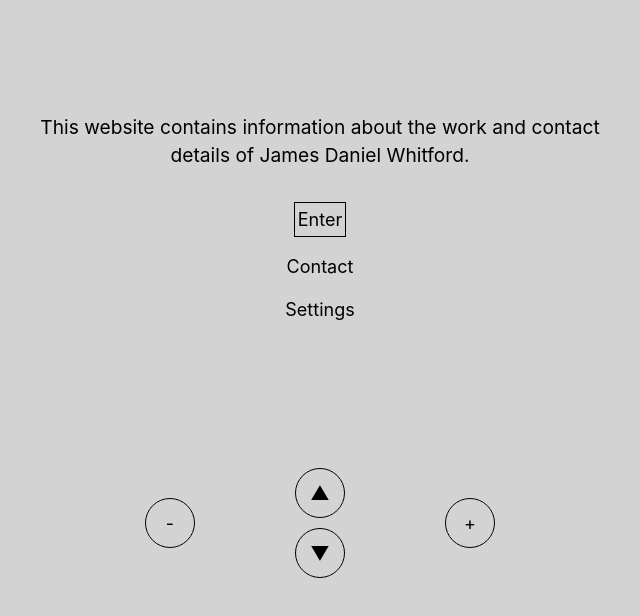
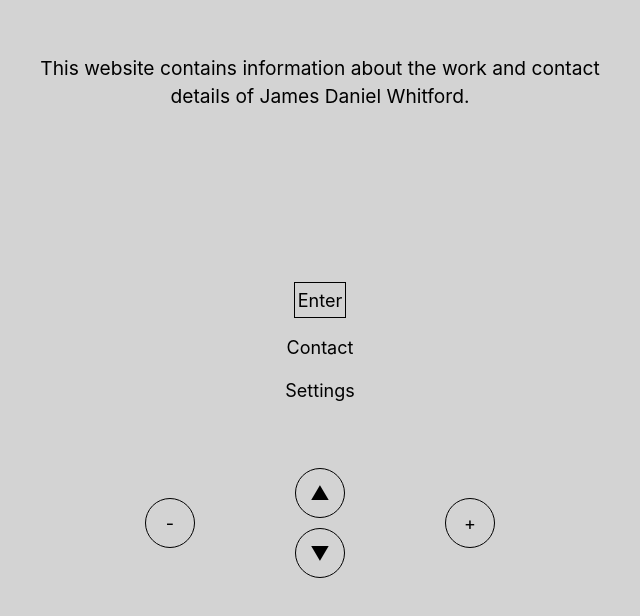
Before and after one commit to jamesdanielwhitford/portfolio, a React (Vite) app: page / in a window 1280 px wide. Shown: the part 182-798 px from the top of the page, without its empty margins (320-960 px from the left). Built offline with nearby package versions, Linux system fonts and the light colour scheme; no server answers.

Commit message:
ecent styling just need higher menu options and description

```diff
--- a/src/components/Contact.jsx
+++ b/src/components/Contact.jsx
@@ -1,53 +1,27 @@
-import React, { useState } from 'react';
+import React from 'react';
 import { useNavigate } from 'react-router-dom';
 import '../App.css';
 
 function ContactPage() {
-  const [selectedOption, setSelectedOption] = useState(0);
-  const menuOptions = ['james.whitford0@gmail.com'];
   const navigate = useNavigate();
 
-  const handleKeyDown = (event) => {
-    if (event.key === 'ArrowDown') {
-      setSelectedOption((prevOption) => (prevOption + 1) % menuOptions.length);
-    } else if (event.key === 'ArrowUp') {
-      setSelectedOption((prevOption) => (prevOption - 1 + menuOptions.length) % menuOptions.length);
-    } else if (event.key === 'Enter') {
-      window.location.href = `mailto:${menuOptions[selectedOption]}`;
-    }
-  };
-
   return (
-    <div onKeyDown={handleKeyDown} tabIndex="0" className="flex-col items-center justify-center h-screen">
-      <h1 className="text-center mb-8">Contact James Daniel Whitford through email:</h1>
-      <div className="space-y-4">
-        {menuOptions.map((option, index) => (
-          <div
-            key={index}
-            className={`text-center ${selectedOption === index ? 'selected' : ''}`}
-            onClick={() => window.location.href = `mailto:${option}`}
-          >
-            {option}
-          </div>
-        ))}
+    <div className="h-screen flex-col items-center justify-center">
+      <div className="description text-center">
+        <h1>Contact James Daniel Whitford through email:</h1>
+      </div>
+      <div className="menu-options space-y-4">
+        <div className="text-center selected">
+          james.whitford0@gmail.com
+        </div>
       </div>
       <div className="horizontal-buttons">
-        <button className="minus-button hidden" onClick={() => navigate('/')}>-</button>
+        <button className="minus-button" onClick={() => navigate('/')}>-</button>
         <div className="arrow-buttons">
-          <button
-            onClick={() => setSelectedOption((prevOption) => (prevOption - 1 + menuOptions.length) % menuOptions.length)}
-            disabled={selectedOption === 0}
-          >
-            ▲
-          </button>
-          <button
-            onClick={() => setSelectedOption((prevOption) => (prevOption + 1) % menuOptions.length)}
-            disabled={selectedOption === menuOptions.length - 1}
-          >
-            ▼
-          </button>
+          <button className="hidden">▲</button>
+          <button className="hidden">▼</button>
         </div>
-        <button className="plus-button" onClick={() => window.location.href = `mailto:${menuOptions[selectedOption]}`}>+</button>
+        <button className="plus-button" onClick={() => window.location.href = 'mailto:james.whitford0@gmail.com'}>+</button>
       </div>
     </div>
   );
--- a/src/components/LandingPage.jsx
+++ b/src/components/LandingPage.jsx
@@ -7,31 +7,45 @@ function LandingPage() {
   const menuOptions = ['Enter', 'Contact', 'Settings'];
   const navigate = useNavigate();
 
-  const handleKeyDown = (event) => {
-    if (event.key === 'ArrowDown') {
+  const handleSelectOption = () => {
+    switch (selectedOption) {
+      case 0:
+        navigate('/enter');
+        break;
+      case 1:
+        navigate('/contact');
+        break;
+      case 2:
+        navigate('/settings');
+        break;
+      default:
+        break;
+    }
+  };
+
+  const handleKeyPress = (event) => {
+    if (event.key === 'ArrowUp') {
+      setSelectedOption((prevOption) => (prevOption - 1 + menuOptions.length) % menuOptions.length);
+    } else if (event.key === 'ArrowDown') {
       setSelectedOption((prevOption) => (prevOption + 1) % menuOptions.length);
-    } else if (event.key === 'ArrowUp') {
-      setSelectedOption((prevOption) => (prevOption - 1 + menuOptions.length) % menuOptions.length);
     } else if (event.key === 'Enter') {
       handleSelectOption();
     }
   };
 
-  const handleSelectOption = () => {
-    const option = menuOptions[selectedOption];
-    if (option === 'Enter') {
-      // Implement your enter functionality here
-    } else if (option === 'Contact') {
-      navigate('/contact');
-    } else if (option === 'Settings') {
-      navigate('/settings');
-    }
-  };
+  React.useEffect(() => {
+    window.addEventListener('keydown', handleKeyPress);
+    return () => {
+      window.removeEventListener('keydown', handleKeyPress);
+    };
+  }, [selectedOption]);
 
   return (
-    <div onKeyDown={handleKeyDown} tabIndex="0" className="flex-col items-center justify-center h-screen">
-      <h1 className="text-center mb-8">This website contains information about the work and contact details of James Daniel Whitford.</h1>
-      <div className="space-y-4">
+    <div className="h-screen flex-col items-center justify-center">
+      <div className="description text-center">
+        <h1>This website contains information about the work and contact details of James Daniel Whitford.</h1>
+      </div>
+      <div className="menu-options space-y-4">
         {menuOptions.map((option, index) => (
           <div
             key={index}
--- a/src/components/Settings.jsx
+++ b/src/components/Settings.jsx
@@ -7,33 +7,33 @@ function SettingsPage() {
   const menuOptions = ['Language', 'Controls', 'Filters', 'Style'];
   const navigate = useNavigate();
 
-  const handleKeyDown = (event) => {
-    if (event.key === 'ArrowDown') {
+  const handleSelectOption = () => {
+    // Implement navigation or action for each menu option
+  };
+
+  const handleKeyPress = (event) => {
+    if (event.key === 'ArrowUp') {
+      setSelectedOption((prevOption) => (prevOption - 1 + menuOptions.length) % menuOptions.length);
+    } else if (event.key === 'ArrowDown') {
       setSelectedOption((prevOption) => (prevOption + 1) % menuOptions.length);
-    } else if (event.key === 'ArrowUp') {
-      setSelectedOption((prevOption) => (prevOption - 1 + menuOptions.length) % menuOptions.length);
     } else if (event.key === 'Enter') {
       handleSelectOption();
     }
   };
 
-  const handleSelectOption = () => {
-    const option = menuOptions[selectedOption];
-    if (option === 'Language') {
-      // Implement language settings functionality here
-    } else if (option === 'Controls') {
-      // Implement controls settings functionality here
-    } else if (option === 'Filters') {
-      // Implement filters settings functionality here
-    } else if (option === 'Style') {
-      // Implement style settings functionality here
-    }
-  };
+  React.useEffect(() => {
+    window.addEventListener('keydown', handleKeyPress);
+    return () => {
+      window.removeEventListener('keydown', handleKeyPress);
+    };
+  }, [selectedOption]);
 
   return (
-    <div onKeyDown={handleKeyDown} tabIndex="0" className="flex-col items-center justify-center h-screen">
-      <h1 className="text-center mb-8">Settings</h1>
-      <div className="space-y-4">
+    <div className="h-screen flex-col items-center justify-center">
+      <div className="description text-center">
+        <h1>Settings</h1>
+      </div>
+      <div className="menu-options space-y-4">
         {menuOptions.map((option, index) => (
           <div
             key={index}
--- a/src/index.css
+++ b/src/index.css
@@ -33,7 +33,6 @@ h1 {
   line-height: 1.5;
   text-align: center;
   max-width: 600px;
-  margin-bottom: 2rem;
 }
 
 .selected {
@@ -71,6 +70,18 @@ h1 {
 
 .space-y-4 > :not([hidden]) ~ :not([hidden]) {
   margin-top: 1rem;
+}
+
+.description {
+  height: 100px; /* Fixed height for description section */
+  display: flex;
+  align-items: center;
+  justify-content: center;
+  text-align: center;
+}
+
+.menu-options {
+  margin-top: 150px; /* Fixed starting position for menu options */
 }
 
 .arrow-buttons {
@@ -127,10 +138,3 @@ h1 {
 .minus-button {
   margin-right: 100px; /* Adjust for spacing to the left */
 }
-
-@media (prefers-color-scheme: light) {
-  :root {
-    color: #213547;
-    background-color: #ffffff;
-  }
-}
```
